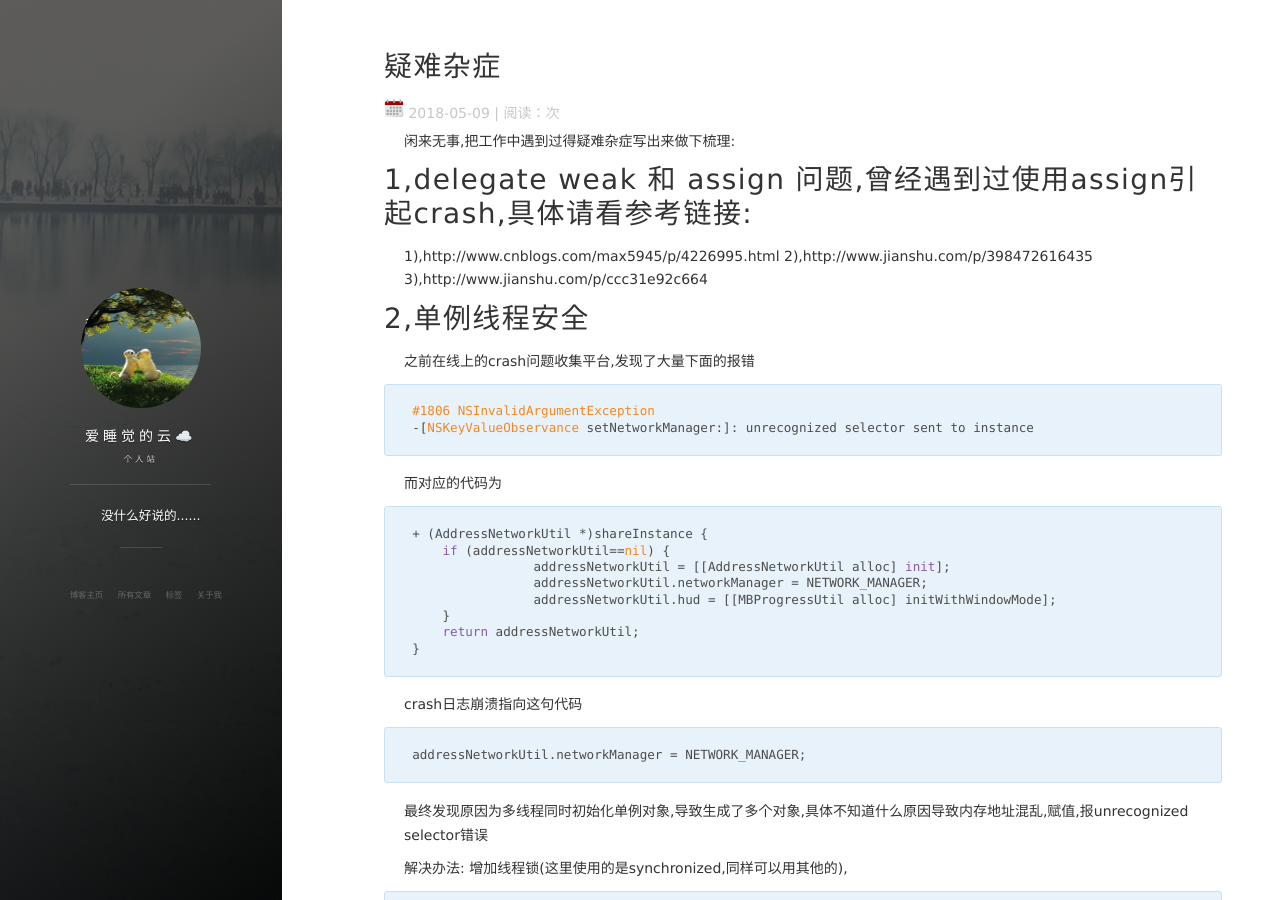
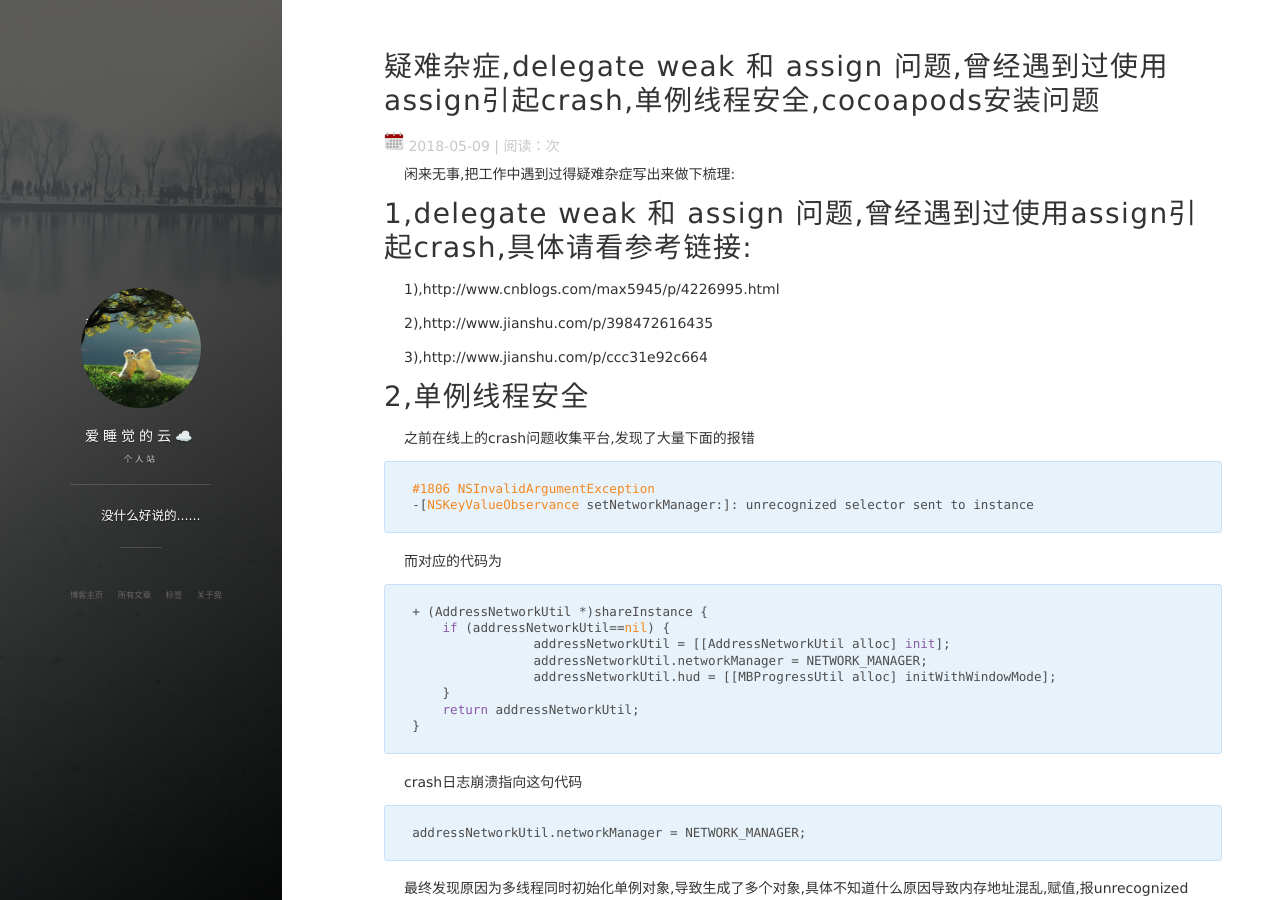
Before and after one commit to huapeng222/huapeng222.github.io, a Jekyll site: the page built from _posts/2018-05-09-遇到的疑难杂症.markdown, in a window 1280 px wide and 900 px high. Built offline with Jekyll 4.4.1, drawn with Linux system fonts in a browser that asks for light colours; nearby versions of some CDN libraries; comment, search, counter and statistics services are not loaded.

Commit message:
huapeng
增加title

```diff
--- a/_posts/2018-05-09-遇到的疑难杂症.markdown
+++ b/_posts/2018-05-09-遇到的疑难杂症.markdown
@@ -1,6 +1,6 @@
 ---
 layout: post
-title:  "疑难杂症                                                                    "
+title:  "疑难杂症,delegate weak 和 assign 问题,曾经遇到过使用assign引起crash,单例线程安全,cocoapods安装问题"
 date:   2018-05-09 13:16:06 +0800
 categories: jekyll update
 ---
@@ -8,7 +8,9 @@ categories: jekyll update
 
 # 1,delegate weak 和 assign 问题,曾经遇到过使用assign引起crash,具体请看参考链接:
 1),http://www.cnblogs.com/max5945/p/4226995.html
+
 2),http://www.jianshu.com/p/398472616435
+
 3),http://www.jianshu.com/p/ccc31e92c664
 
 
```
